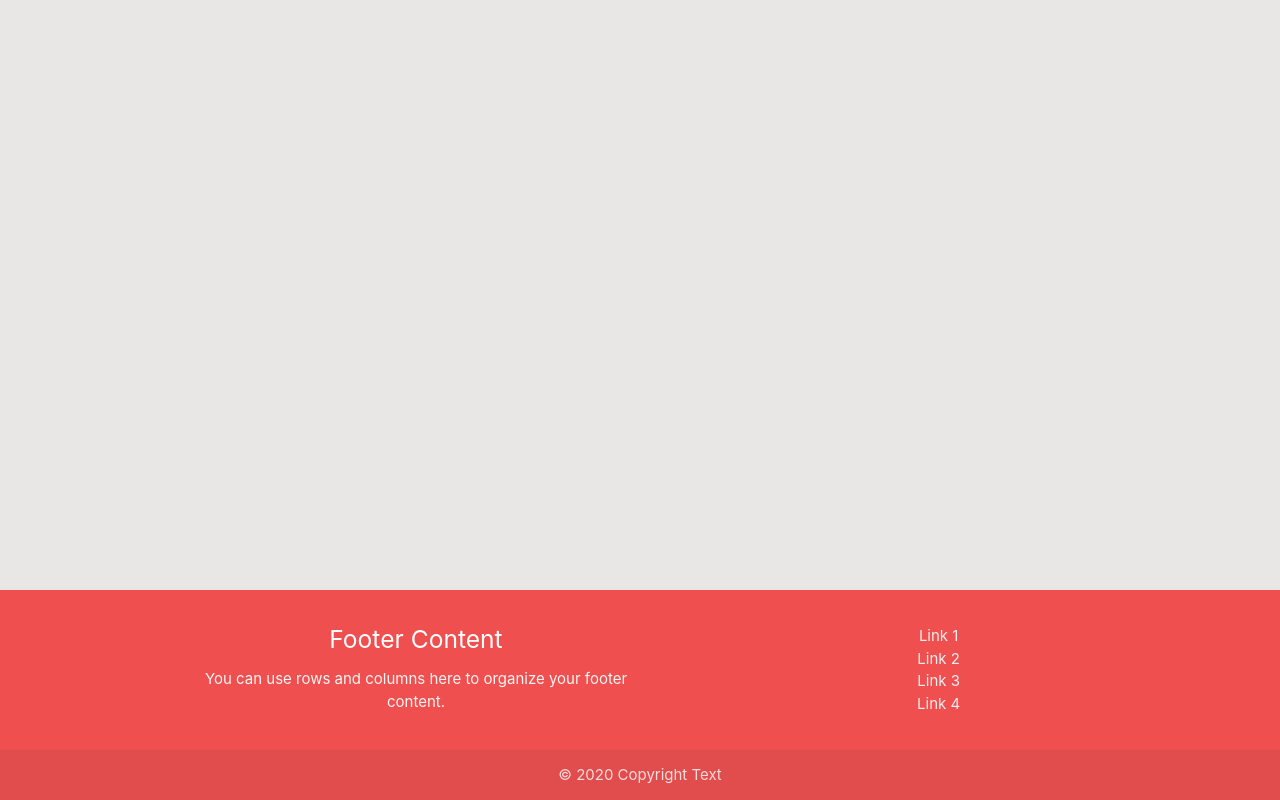
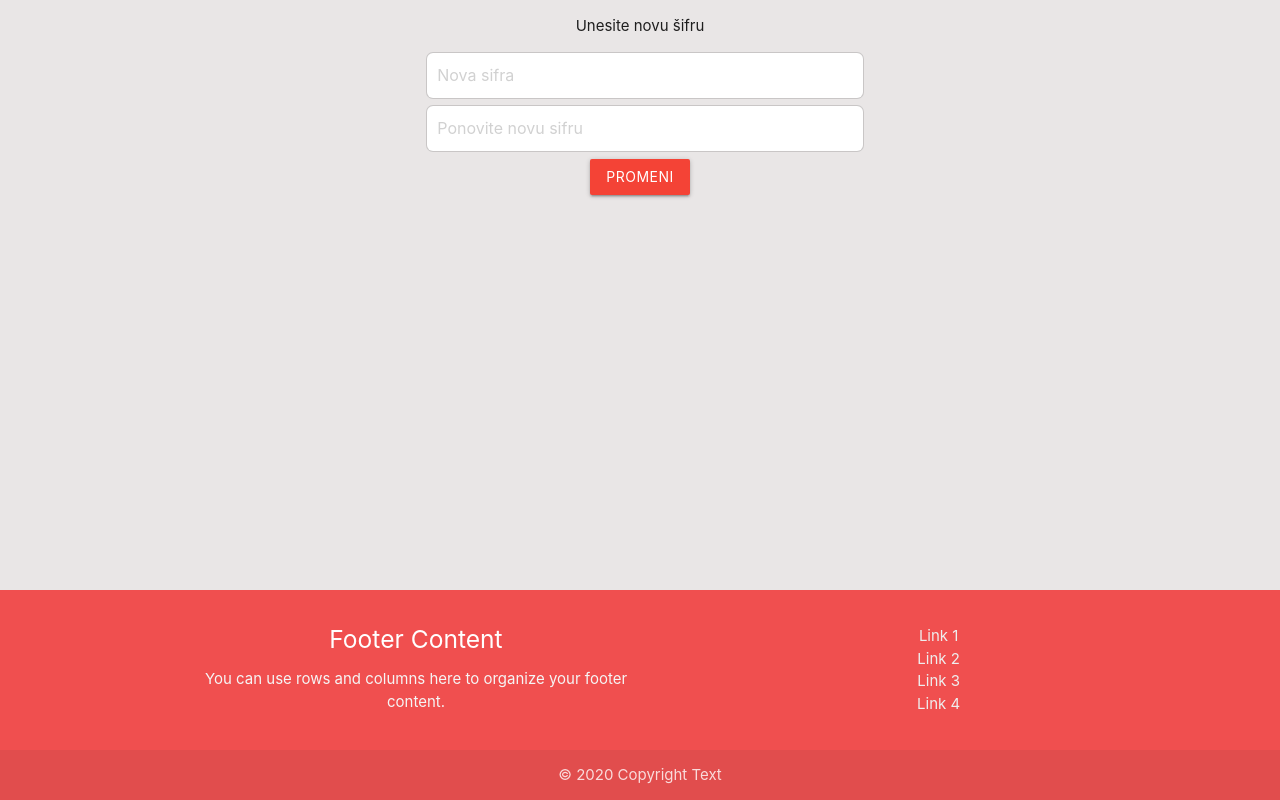
Before and after one commit to zeljko9/tender, a React (Create React App) app in the folder frontend/frontend_tender/: page /newPassword in a window 1280 px wide. Built offline with nearby package versions, Linux system fonts and the light colour scheme.

Commit message:
Dodati izgled za promenu sifre, glavna strana i header

```diff
--- a/frontend/frontend_tender/src/App.js
+++ b/frontend/frontend_tender/src/App.js
@@ -2,6 +2,9 @@ import React from 'react';
 import { BrowserRouter, Route } from 'react-router-dom'
 import Login from './components/login'
 import CreateAccount from './components/createAccount'
+import MainPage from "./components/mainPage";
+import ForgottenPassword  from "./components/forgottenPassword";
+import NewPassword from "./components/newPassword";
 import { Footer } from 'react-materialize';
 import './App.css';
 
@@ -12,6 +15,9 @@ function App() {
      <div className="App">
      <Route exact path = '/' render={() => <Login />}/>
      <Route exact path = '/createAccount' render={() => <CreateAccount />}/>
+     <Route exact path = '/mainPage' render={() => <MainPage />}/>
+     <Route exact path = '/forgottenPassword' render={() => <ForgottenPassword />}/>
+     <Route exact path = '/newPassword' render={() => <NewPassword />}/>
       <Footer className="footer" copyrights="© 2020 Copyright Text"
         links={
           <ul>
--- /dev/null
+++ b/frontend/frontend_tender/src/components/forgottenPassword.js
@@ -0,0 +1,54 @@
+import React from 'react';
+import { Button, Col, Container, Row } from 'react-materialize';
+import { Input } from 'reactstrap';
+import './mainPage.css';
+
+//fp = forgotten password
+
+class ForgottenPassword extends React.Component {
+
+    constructor(){
+        super();
+        this.inputEmailChanged = this.inputEmailChanged.bind(this);
+        this.btnFpClicked = this.btnFpClicked.bind(this);
+
+        this.state = {
+            inputEmailValue: "",
+        }
+
+    }
+
+    inputEmailChanged(e) {
+        this.setState({inputEmailValue: e.target.value})
+    }
+    btnFpClicked(){
+        window.location.replace('/newPassword')
+    }
+
+    render(){
+        return (
+            <Container>
+                <Row>
+                    <Col className = "s12">
+                        <p>Zaboravljena lozinka?</p>
+                    </Col>
+                    <Col className = "fpInputEmailContainer offset-m3 s12 m6">
+                        <Input onChange={this.inputEmailChanged}
+                                value={this.state.inputEmailValue}
+                                type="email"
+                                className = "inputLogin fpInputEmail" //koristim ovu klasu da ne bi pisao duplo kod za stilizovanje input-a
+                                placeholder = "Email address"
+                        ></Input>
+                     </Col>
+                     <Col  className = "s12">
+                        <Button className = "btnFp grey" onClick={this.btnFpClicked}>
+                            Pretrazi
+                        </Button>
+                     </Col>
+                </Row>
+            </Container>
+        )
+    }
+}
+
+export default ForgottenPassword;
--- a/frontend/frontend_tender/src/components/login.css
+++ b/frontend/frontend_tender/src/components/login.css
@@ -4,6 +4,7 @@
     padding-left: 10px !important;
     -webkit-box-shadow: 0 0 0 1px rgba(143, 145, 146, 0.205) !important;
     box-shadow: 0 0 0 1px rgba(74, 75, 75, 0.205) !important;
+    background-color: white !important;
 }
 .cardLogin{
     border-radius: 6px !important;
--- a/frontend/frontend_tender/src/components/login.js
+++ b/frontend/frontend_tender/src/components/login.js
@@ -9,9 +9,12 @@ class Login extends React.Component{
         this.inputEmailChanged = this.inputEmailChanged.bind(this);
         this.inputPasswordChanged = this.inputPasswordChanged.bind(this);
         this.btnCreateAccountClicked = this.btnCreateAccountClicked.bind(this);
+        this.btnLoginClicked = this.btnLoginClicked.bind(this);
+        this.btnForgottenPasswordClicked = this.btnForgottenPasswordClicked.bind(this);
+
         this.state = {
-            inputEmailValue: " ",
-            inputPasswordChanged: " "
+            inputEmailValue: "",
+            inputPasswordValue: ""
         }
     }
 
@@ -20,13 +23,22 @@ class Login extends React.Component{
     }
 
     inputPasswordChanged(e) {
-        this.setState({inputPasswordChanged: e.target.value})
+        this.setState({inputPasswordValue: e.target.value})
     }
     btnCreateAccountClicked(){
         window.location.replace('/createAccount')
     }
 
-    //TODO:slogan prebaci na eng
+    btnForgottenPasswordClicked(){
+        window.location.replace('/forgottenPassword')
+    }
+
+    btnLoginClicked(){
+        //TODO: smisli lepse ime umesto mainPage
+        window.location.replace('/mainPage')
+    }
+
+    //TODO: slogan prebaci na eng
     render(){
         return (
             <Container className = "loginContainer">
@@ -38,7 +50,7 @@ class Login extends React.Component{
                         <Card className = "cardLogin">
                             <Row>
                                 <Col className = "inputEmailContainer s12">
-                                    <Input onChange={this.emailInputChanged}
+                                    <Input onChange={this.inputEmailChanged}
                                             value={this.state.inputEmailValue}
                                             type="email"
                                             className = "inputLogin"
@@ -54,12 +66,12 @@ class Login extends React.Component{
                                     ></Input>
                                 </Col>
                                 <Col className = "btnLoginContainer s12">
-                                    <Button className = "btnLogin red">
+                                    <Button className = "btnLogin red" onClick={this.btnLoginClicked}>
                                         Login
                                     </Button>
                                 </Col>
                                 <Col className = "fPassContainer s12">
-                                    <a className = "fPass" href="https://www.w3schools.com/">Forgotten password?</a>
+                                    <a className = "fPass" href="/forgottenPassword">Forgotten password?</a>
                                 </Col>
                                 <Col className = "hLineContainer s12">
                                     <hr className = "hLine"></hr>
--- /dev/null
+++ b/frontend/frontend_tender/src/components/mainPage.js
@@ -0,0 +1,30 @@
+import React from 'react';
+import './mainPage.css';
+
+
+class MainPage extends React.Component {
+
+    constructor(){
+        super();
+
+        this.state = {
+        }
+    }
+
+    render(){
+        return (
+            <nav>
+            <div class="nav-wrapper">
+              <a href="#" class="brand-logo">Tender</a>
+              <ul id="nav-mobile" class="right">
+              <li><a href="#"><i class="material-icons">home</i></a></li>
+                <li><a href="#">Username</a></li>
+                <li><a href="#">Log out</a></li>
+              </ul>
+            </div>
+          </nav>
+        )
+    }
+}
+
+export default MainPage;
--- /dev/null
+++ b/frontend/frontend_tender/src/components/newPassword.js
@@ -0,0 +1,69 @@
+import React from 'react';
+import { Button, Col, Container, Row } from 'react-materialize';
+import { Input } from 'reactstrap';
+import './mainPage.css';
+
+//np = new password
+//RPassword = repeated password
+
+class NewPassword extends React.Component {
+
+    constructor(){
+        super();
+        this.inputPasswordChanged = this.inputPasswordChanged.bind(this);
+        this.inputRPasswordChanged = this.inputRPasswordChanged.bind(this);
+        this.btnNpClicked = this.btnNpClicked.bind(this);
+
+        this.state = {
+            inputPasswordValue: "",
+            inputRPasswordValue: "",
+        }
+
+    }
+
+    inputPasswordChanged(e) {
+        this.setState({inputPasswordValue: e.target.value})
+    }
+
+    inputRPasswordChanged(e) {
+        this.setState({inputRPasswordValue: e.target.value})
+    }
+    btnNpClicked(){
+        window.location.replace('/')
+    }
+
+    render(){
+        return (
+            <Container>
+                <Row>
+                    <Col className = "s12">
+                        <p>Unesite novu šifru</p>
+                    </Col>
+                    <Col className = "npInputPasswordContainer offset-m3 s12 m6">
+                        <Input onChange={this.inputPasswordChanged}
+                                value={this.state.inputPasswordValue}
+                                type="password"
+                                className = "inputLogin" //koristim ovu klasu da ne bi pisao duplo kod za stilizovanje input-a
+                                placeholder = "Nova sifra"
+                        ></Input>
+                     </Col>
+                     <Col className = "npInputRPasswordContainer offset-m3 s12 m6">
+                        <Input onChange={this.inputRPasswordChanged}
+                                value={this.state.inputRPasswordValue}
+                                type="password"
+                                className = "inputLogin" //koristim ovu klasu da ne bi pisao duplo kod za stilizovanje input-a
+                                placeholder = "Ponovite novu sifru"
+                        ></Input>
+                     </Col>
+                     <Col  className = "s12">
+                        <Button className = "btnNp red" onClick={this.btnNpClicked}>
+                            Promeni
+                        </Button>
+                     </Col>
+                </Row>
+            </Container>
+        )
+    }
+}
+
+export default NewPassword;
```
Also changed, not shown: frontend/frontend_tender/src/components/forgottenPassword.css (added), frontend/frontend_tender/src/components/mainPage.css (added), frontend/frontend_tender/src/components/newPassword.css (added).
